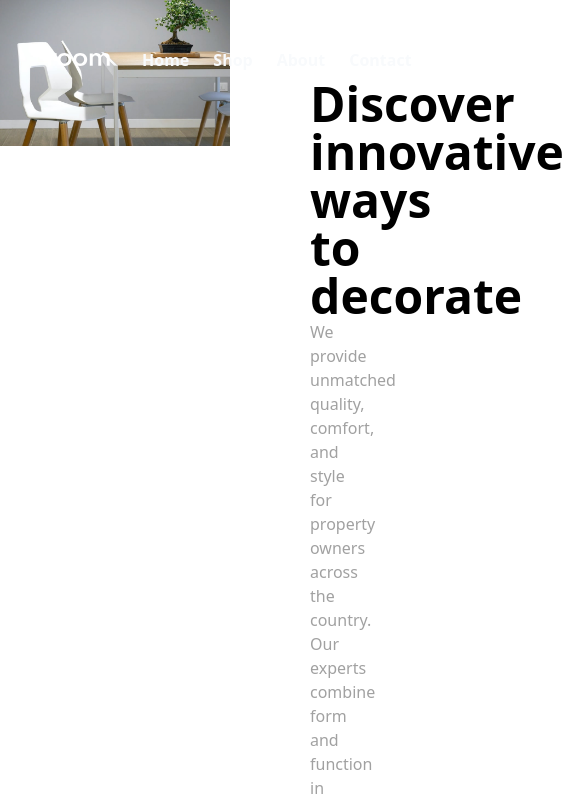
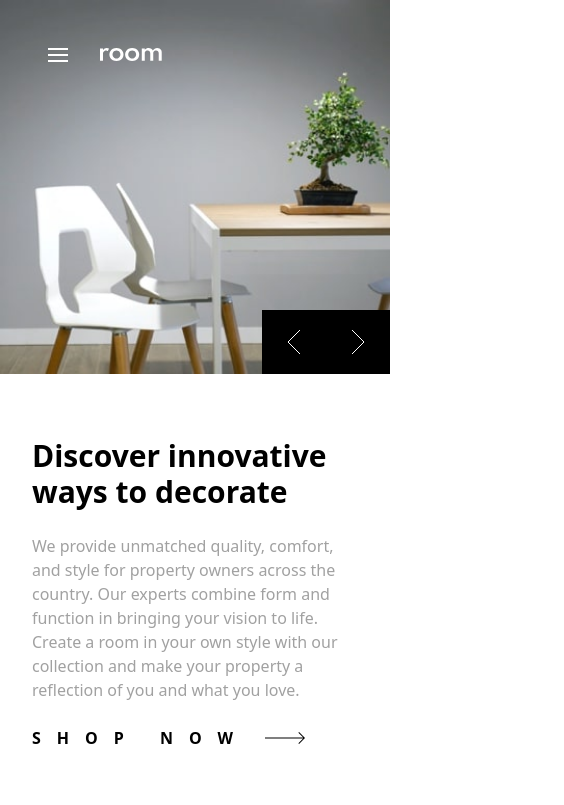
Before and after one commit to alisonnbarbosa/roomHomepage, a website: page index.html in a window 390 px wide. Shown: the top 805 px of the page, 564 px wide, since content can reach past the window. Drawn offline with Linux system fonts and the light colour scheme.

Commit message:
mobile main style

```diff
--- a/index.html
+++ b/index.html
@@ -10,40 +10,45 @@
 </head>
 <body>
     <div class="w-full">
-        <header class="absolute flex items-center pt-12 pl-12 gap-8">
-            <img src="img/icon-hamburger.svg" alt="menu" class="hidden">
+        <header class="absolute flex items-center justify-center pt-12 pl-12 gap-8">
+            <button><img src="img/icon-hamburger.svg" alt="menu" class=""></button>
             <img src="img/logo.svg" alt="logo">
+            <nav class="hidden">
                 <ul class="flex font-bold text-slate-50 gap-6">
                     <li class="relative before:content-[''] hover:before:absolute before:h-[5px] before:w-full before:top-8 before:bg-white duration-150 before:rounded-sm"><a href="#">Home</a></li>
                     <li class="relative before:content-[''] hover:before:absolute before:h-[5px] before:w-full before:top-8 before:bg-white duration-150 before:rounded-sm"><a href="#">Shop</a></li>
                     <li class="relative before:content-[''] hover:before:absolute before:h-[5px] before:w-full before:top-8 before:bg-white duration-150 before:rounded-sm"><a href="#">About</a></li>
                     <li class="relative before:content-[''] hover:before:absolute before:h-[5px] before:w-full before:top-8 before:bg-white duration-150 before:rounded-sm"><a href="#">Contact</a></li>
                 </ul>
+            </nav>
         </header>
-        <main>
-            <div class="flex h-3/5">
-                <div class="w-3/5">
-                    <img src="img/desktop-image-hero-1.jpg" alt="img" class="w-full" id="img">
+        <main class="">
+            <div class="flex sm:h-3/5 max-sm:flex-col">
+                <div class="sm:w-3/5">
+                    <picture>
+                        <source media="(min-width: 680px)" srcset="img/desktop-image-hero-1.jpg" class="w-full" id="img">
+                        <img src="img/mobile-image-hero-1.jpg" alt="img" class="w-full" id="imgMobile">
+                    </picture>
                 </div>
-                <div class="relative w-2/5 p-20 flex flex-col justify-evenly">
-                    <h1 class="font-bold text-5xl font-spartan" id="h1"></h1>
+                <div class="relative sm:w-2/5 sm:p-20 py-16 max-sm:px-8 flex flex-col sm:justify-evenly max-sm:gap-6">
+                    <h1 class="font-bold sm:text-5xl text-3xl font-spartan" id="h1"></h1>
                     <p class="text-[#a1a1a1]" id="p"></p>
                     <a href="#" class="uppercase font-bold flex items-center gap-4 tracking-[1rem] hover:text-[#a1a1a1]">
                         Shop now
                         <img src="img/icon-arrow.svg" alt="arrow" class="aaa">
                     </a>
-                    <div class="absolute left-0 bottom-0 flex">
-                        <button class="bg-black w-20 h-20 flex justify-center items-center hover:bg-[#454545] duration-150" id="btleft"><img src="img/icon-angle-left.svg" alt="left"></button>
-                        <button class="bg-black w-20 h-20 flex justify-center items-center hover:bg-[#454545] duration-150" id="btright"><img src="img/icon-angle-right.svg" alt="right"></button>
+                    <div class="absolute sm:left-0 sm:bottom-0 flex max-sm:top-[-4rem] max-sm:right-0">
+                        <button class="bg-black sm:w-20 sm:h-20 h-16 w-16 flex justify-center items-center hover:bg-[#454545] duration-150" id="btleft"><img src="img/icon-angle-left.svg" alt="left"></button>
+                        <button class="bg-black sm:w-20 sm:h-20 h-16 w-16 flex justify-center items-center hover:bg-[#454545] duration-150" id="btright"><img src="img/icon-angle-right.svg" alt="right"></button>
                     </div>
                 </div>
             </div>
-            <div class="flex h-2/5">
-                <div class="w-1/3">
+            <div class="flex max-sm:flex-col sm:h-2/5">
+                <div class="sm:w-1/3">
                     <img src="img/image-about-dark.jpg" alt="img" class="w-full h-full">
                 </div>
-                <div class="w-1/3 py-16 px-12">
-                    <h2 class="text-lg uppercase font-bold tracking-[.25rem] py-2">About our furniture</h2>
+                <div class="sm:w-1/3 py-16 sm:px-12 px-8">
+                    <h2 class="text-lg uppercase font-bold tracking-[.25rem] pb-6">About our furniture</h2>
                     <p class="text-[#a1a1a1]">
                         Our multifunctional collection blends design and function to suit your individual taste.
                         Make each room unique, or pick a cohesive theme that best express your interests and what
@@ -51,7 +56,7 @@
                         or anything in between. Product specialists are available to help you create your dream space.
                     </p>
                 </div>
-                <div class="w-1/3">
+                <div class="sm:w-1/3">
                     <img src="img/image-about-light.jpg" alt="img" class="w-full h-full">
                 </div>
             </div>
```
Also changed, not shown: styles/output.css. Lines whose indentation alone changed are shown as unchanged.
